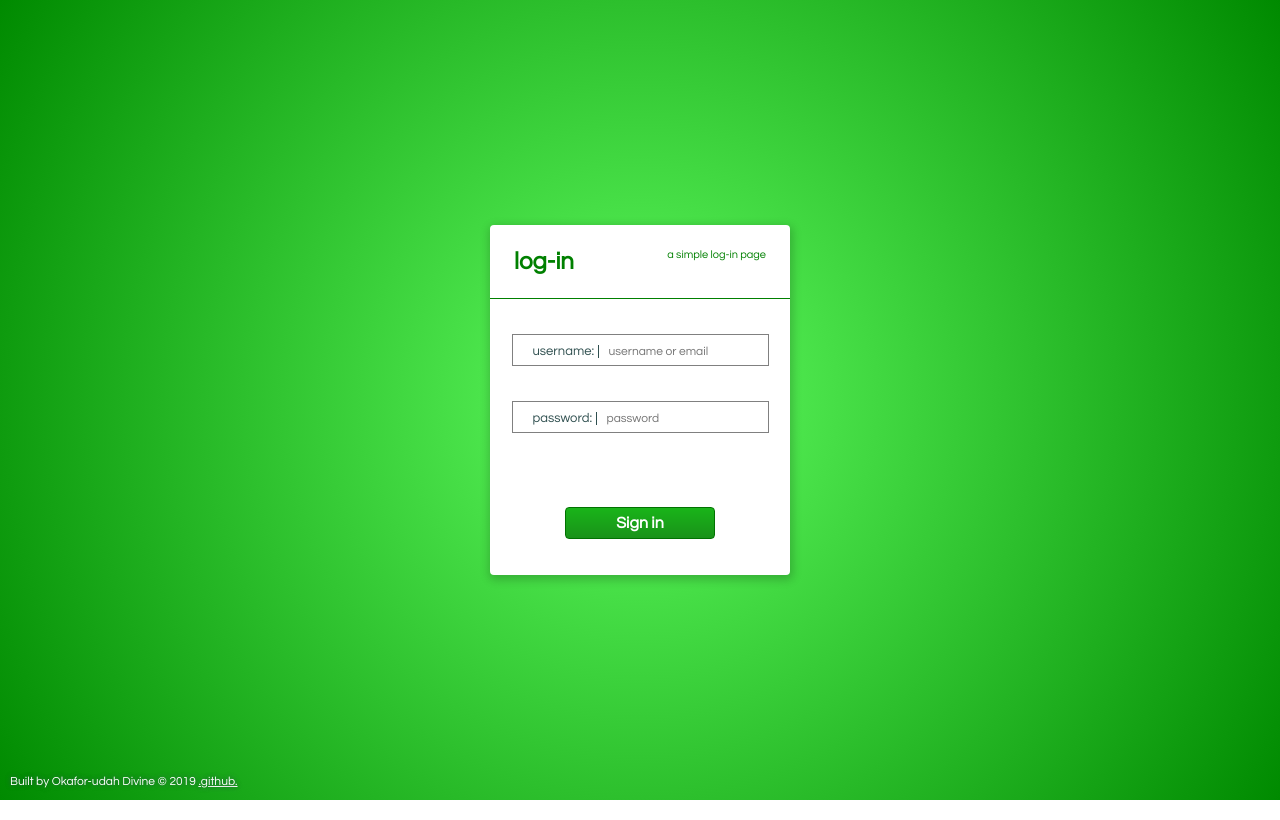
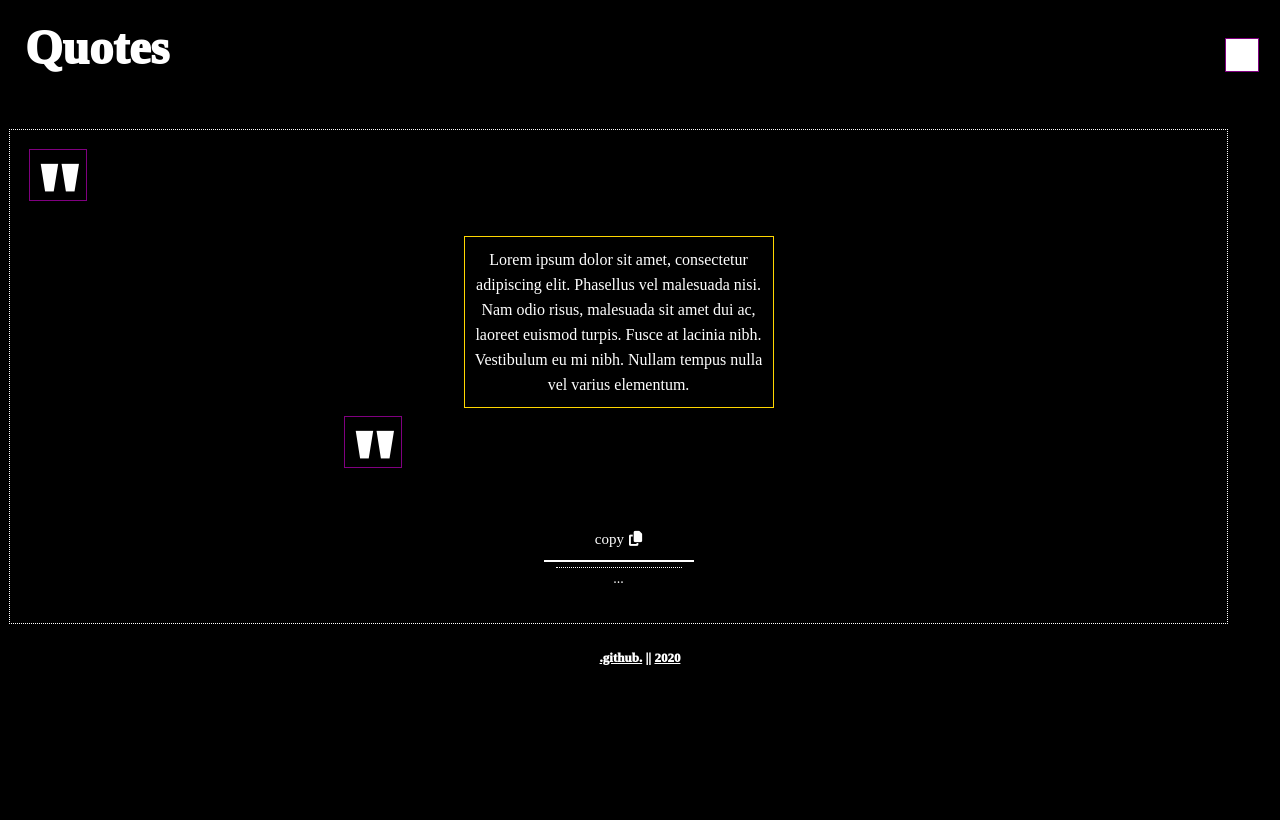
Before and after one commit to Deeokafor/simple-login-page, a plain HTML site: page index.html in a window 1280 px wide. Drawn offline with Linux system fonts and the light colour scheme; a web font is replaced by a local one.

Commit message:
Href path resolved
Rectified broken href paths on export

```diff
--- a/index.html
+++ b/index.html
@@ -1,42 +1,43 @@
 <!DOCTYPE html>
 <html lang="en">
-<head>
-    <meta charset="utf-8" />
-    <meta http-equiv="X-UA-Compatible" content="IE=edge">
-    <title>Simple Log-in Page</title>
-    <meta name="viewport" content="width=device-width, initial-scale=1">
-    <link rel="stylesheet" type="text/css" media="screen" href="styles/main.css" />
-    <link rel="stylesheet" type="text/css" media="screen" href="styles/login_responsive.css" />
-</head>
-<body>
-    <div success>some text</div>
-    <div id="login-container">
-        <form action="" submit="">
-            <div id="login_header">
-                <h2 login>log-in <sup>a simple log-in page</h2>
-            </div>
-            <div login-body>
-                <div class="label-container">
-                    <label>username:</label>
-                    <input type="text" id="username" placeholder="username or email" autofocus>
-                </div>
-                <div class="label-container">
-                    <label>password:</label>
-                    <input type="password" id="password" placeholder="password">
-                </div>
-
-                <!--display error messages-->
-                <div id="error" class="" error> error ... / signing in...</div>
-
-                <div>
-                    <input type="submit" id="sign-in" value="Sign in">
-                </div>
-            </div>
-        </form>
-    </div>
-    <div author-space>
-        <p author>Built by Okafor-udah Divine &copy; 2019 <a href="#">.github.</a></p>
-    </div>
-    <script src="scripts/main.js"></script>
-</body>
+				<head>
+								<meta charset="utf-8">
+								<meta name="viewport" content="width=device-width, initial-scale=1.0">
+								<meta name="author" content="Divine Okafor-udah">
+								<title>quotes.app</title>
+								<link rel="stylesheet" href="style.css" type="text/css">
+								<script src="script.js"></script>
+								<script src="https://kit.fontawesome.com/6798495f24.js" crossorigin="anonymous"></script>
+				</head>
+				<style>
+								@import url('https://fonts.googleapis.com/css2?family=Abhaya+Libre:wght@500;600;700;800&family=Cormorant+Garamond:wght@600&family=Cormorant:wght@600&family=DM+Serif+Text&family=Karma:wght@500&family=Neuton&family=Quattrocento:wght@400;700&display=swap');
+				</style>
+				<body>
+								<header>
+												<div id="app-name">Quotes</div>
+												<div id="app-details">
+																<ul>
+																				<li>Author: Dee_Okafor</li>
+																				<li><a href="#">Github: github.com/dee okafor<i class="fas fa-link"></i></a></li>
+																				<li><a href="#">Folio: github.io/dee_okafor<i class="fas fa-link"></i></a></li>
+																				<li>Version: 0.1</li>
+																				<li>Description: Wholesome quotes for everyday motivation.</li>
+																				<li>Publish-year: May, 2020.</li>
+																</ul>
+												</div>
+								</header>
+								<main>
+												<span id="quote-open">"</span>
+												<p id="quote">
+																Lorem ipsum dolor sit amet, consectetur adipiscing elit. Phasellus vel malesuada nisi. Nam odio risus, malesuada sit amet dui ac, laoreet euismod turpis. Fusce at lacinia nibh. Vestibulum eu mi nibh. Nullam tempus nulla vel varius elementum.
+												</p>
+												<span id="quote-close">"</span>
+												<button id="copy-button">copy<i class="fas fa-copy"></i></button>
+												<span id="copy-action-status">...</span>
+								</main>
+								<footer>
+												<a href="#">.github.</a> ||
+												<a href="#">2020</a>
+								</footer>
+				</body>
 </html>
--- /dev/null
+++ b/script.js
@@ -0,0 +1,16 @@
+'use strict'
+
+window.onload = copyProcess;
+
+function copyProcess(){
+								let copyAction = document.getElementById('copy-button');
+								let copyStatus = document.getElementById('copy-action-status');
+
+								copyAction.addEventListener('click', copyFunction);
+
+								function copyFunction(){
+												setTimeout(copyStatus.innerHTML = 'copied', 2000);
+												clearTimeout();
+								}
+
+				}
--- /dev/null
+++ b/style.css
@@ -0,0 +1,134 @@
+*{
+				padding: 0px;
+				margin: 0px;
+				color: white;
+				font-family: 'Abhaya Libre', serif;
+				}
+
+								body{
+																background-color: black;
+																height: 100vh;
+																padding: 10px;
+												}
+
+								main{
+																outline: 1px dotted white;
+																padding: 10px;
+																height: auto;
+																width: 95%;
+																margin: 0 0 20px 0;
+												}
+
+								header{
+																outline: 0px dashed yellow;
+																height: 100px;
+																margin: 0 0 20px 0;
+												}
+
+								#app-name{
+																outline: 0px solid green;
+																width: 5em;
+																font-weight: 1000;
+																font-size: 3rem;
+																padding: 10px 0 0 15px;
+												}
+
+								/* space belongs to app-details */
+
+								#app-details{
+																outline: 1px solid purple;
+																display: block;
+																width: 1em;
+																height: 1em;
+																padding: 10px;
+																font-size: 12px;
+																text-align: justify;
+																position: relative;
+																top: -3em;
+																left: -1em;
+																overflow: hidden;
+																background-color: white;
+																float: right;
+												}
+
+							 #app-details:hover{
+							 								width: 15em;
+							 								height: 9.5em;
+							 								padding: 10px;
+							 								background-color: black;
+							 								outline: 1px solid white;
+							 								/*transition-timing: ease-out;*/
+							 								transition-duration: 0.5s;
+							 				}
+
+								li{list-style-type: none;}
+
+								#quote-open, #quote-close{
+																outline: 1px solid purple;
+																display: inline-block;
+																height: 50px;
+																line-height: 100px;
+																font-weight: 1000;
+																font-size: 100px;
+																margin: 10px;
+												}
+
+								#quote-close{
+																position: relative;
+																left: 315px;
+												}
+
+								#quote{
+																outline: 1px solid gold;
+																margin: 0 auto;
+																text-align: center;
+																line-height: 25px;
+																width: 18em;
+																padding: 10px;
+												}
+
+								#copy-button{
+																outline: none;
+																display: block;
+																width: 10em;
+																height: 2.5em;
+																margin: auto;
+																background-color: transparent;
+																border: 0px;
+																border-bottom: 2px solid white;
+																padding: 0 0 5px 0;
+																font-size: 15px;
+																margin-top: 20px;
+												}
+
+								i{
+																display: inline-block;
+																padding: 0 0 0 5px;
+												}
+
+								#copy-button:active{
+																width: 8em;
+																transition: 0.1s;
+																opacity: 0.9;
+												}
+
+								#copy-action-status{
+																border-top: 1px dotted white;
+																display: block;
+																height: 3em;
+																width: 9em;
+																padding: 3px 0 0 0;
+																margin: auto;
+																margin-top: 5px;
+																text-align: center;
+																font-size: 14px;
+												}
+
+								footer{
+																outline: 0px solid orange;
+																text-align: center;
+																height: 30px;
+																line-height: 30px;
+																font-size: 13px;
+																font-weight: 1000;
+												}
```
